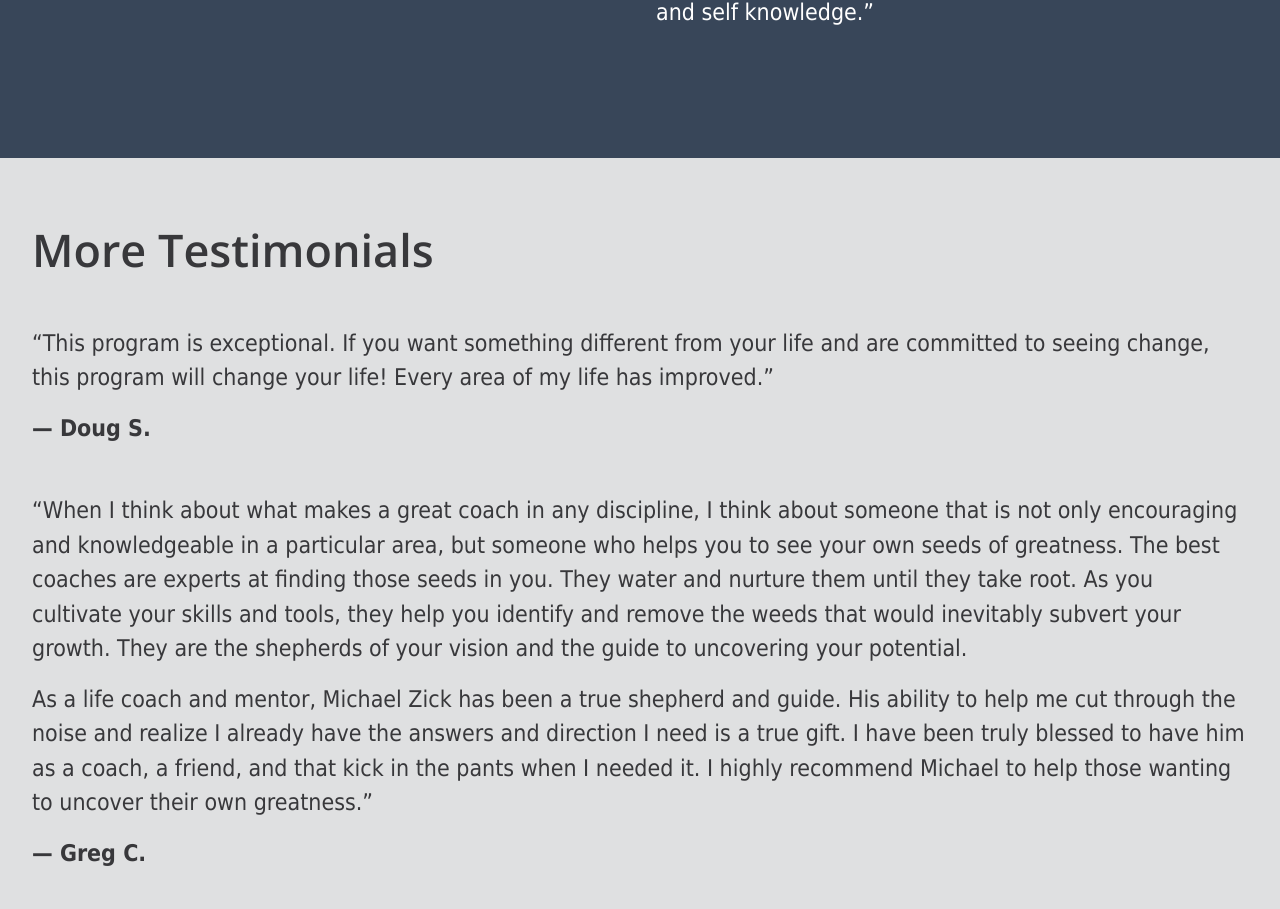
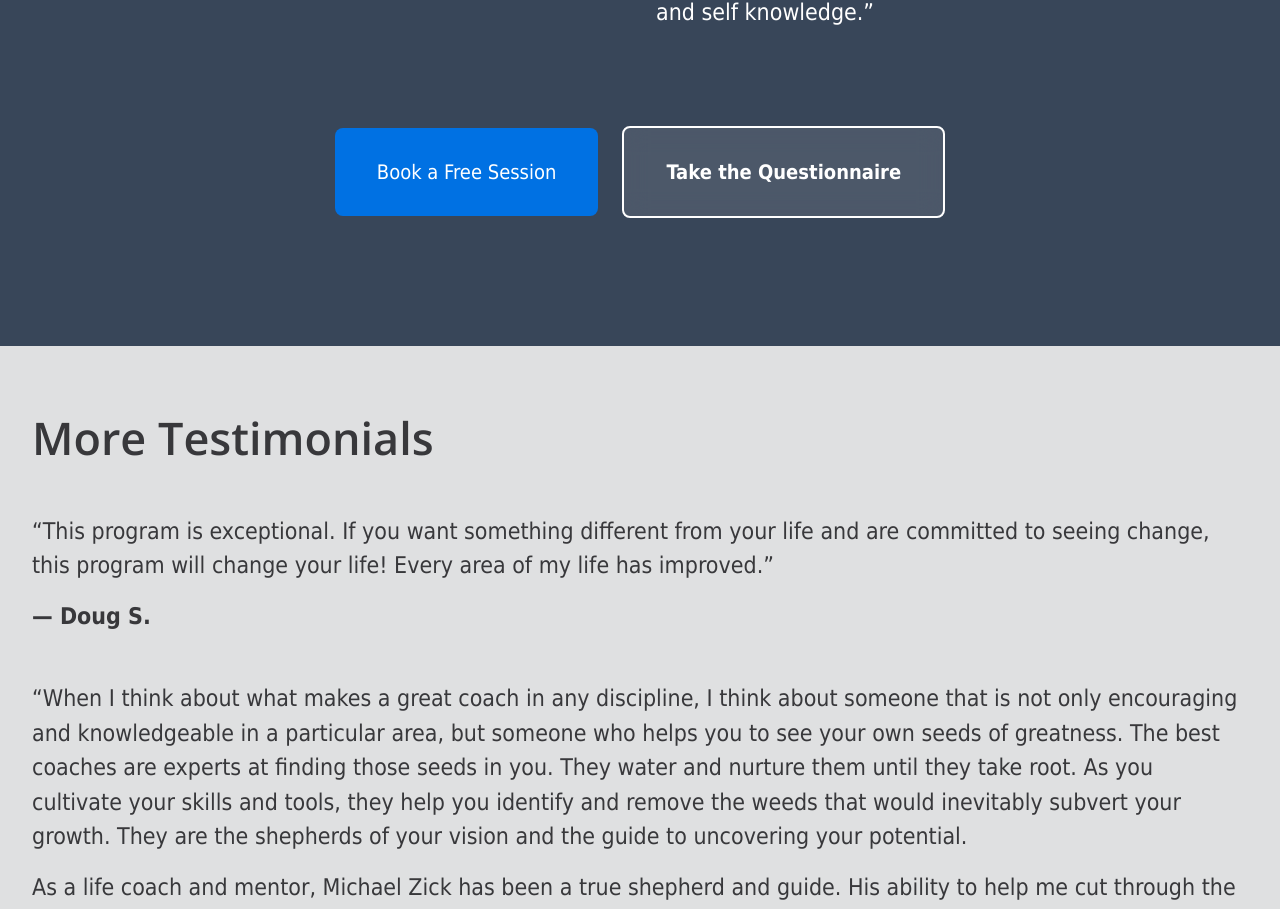
Before and after one commit to michaelzick/michaelzick.com, a Next.js app: page /testimonials in a window 1280 px wide. Shown: the part 2358-3267 px from the top of the page. Built offline with nearby package versions, Linux system fonts and the light colour scheme.

Commit message:
feat: Introduce `QuestionnaireCta` component and integrate it into multiple sections, centralizing the questionnaire call to action.

```diff
--- a/app/testimonials/page.tsx
+++ b/app/testimonials/page.tsx
@@ -110,6 +110,23 @@ export default function Testimonials() {
               </p>
             </FadeInSection>
           </div>
+
+          <div className="mt-16 flex flex-col items-center justify-center gap-6 md:flex-row">
+            <a
+              href="https://calendly.com/michaelzick/45min"
+              target="_blank"
+              rel="noopener noreferrer"
+              className="btn text-xl"
+            >
+              Book a Free Session
+            </a>
+            <a
+              href="/questionnaire"
+              className="rainbow-glass-btn"
+            >
+              Take the Questionnaire
+            </a>
+          </div>
         </div>
       </section>
 
--- /dev/null
+++ b/components/QuestionnaireCta.tsx
@@ -0,0 +1,22 @@
+'use client';
+
+import TrackedCtaLink from './TrackedCtaLink';
+
+interface QuestionnaireCTAProps {
+  location: string;
+  className?: string;
+}
+
+export default function QuestionnaireCta({ location, className }: QuestionnaireCTAProps) {
+  return (
+    <TrackedCtaLink
+      href="/questionnaire"
+      className={className || 'rainbow-glass-btn'}
+      location={location}
+      label="Take the Questionnaire"
+      target="_self"
+    >
+      Take the Questionnaire
+    </TrackedCtaLink>
+  );
+}
--- a/components/sections/BeginningSection.tsx
+++ b/components/sections/BeginningSection.tsx
@@ -3,6 +3,7 @@
 import type { RefObject } from 'react';
 import { FadeInSection } from '../FadeInSection';
 import TrackedCtaLink from '../TrackedCtaLink';
+import QuestionnaireCta from '../QuestionnaireCta';
 import { useFadeInOnScroll } from '../hooks/useFadeInOnScroll';
 
 interface BeginningSectionProps {
@@ -113,15 +114,7 @@ export function BeginningSection({
             >
               Book a Free Session
             </TrackedCtaLink>
-            <TrackedCtaLink
-              href="/questionnaire"
-              className="rainbow-glass-btn"
-              location="beginning"
-              label="Take the Questionnaire"
-              target="_self"
-            >
-              Take the Questionnaire
-            </TrackedCtaLink>
+            <QuestionnaireCta location="beginning" />
           </div>
         </FadeInSection>
       </section>
--- a/components/sections/HeroSection.tsx
+++ b/components/sections/HeroSection.tsx
@@ -1,5 +1,6 @@
 import Link from 'next/link';
 import TrackedCtaLink from '../TrackedCtaLink';
+import QuestionnaireCta from '../QuestionnaireCta';
 
 
 export function HeroSection() {
@@ -26,15 +27,7 @@ export function HeroSection() {
           >
             Book a Free Session
           </TrackedCtaLink>
-          <TrackedCtaLink
-            href="/questionnaire"
-            className="rainbow-glass-btn"
-            location="hero"
-            label="Take the Questionnaire"
-            target="_self"
-          >
-            Take the Questionnaire
-          </TrackedCtaLink>
+          <QuestionnaireCta location="hero" />
         </div>
       </div>
     </section>
--- a/components/sections/ProgramSection.tsx
+++ b/components/sections/ProgramSection.tsx
@@ -3,6 +3,7 @@
 import type { ReactNode, RefObject } from 'react';
 import { FadeInSection } from '../FadeInSection';
 import TrackedCtaLink from '../TrackedCtaLink';
+import QuestionnaireCta from '../QuestionnaireCta';
 import { useFadeInOnScroll } from '../hooks/useFadeInOnScroll';
 
 interface ProgramSectionProps {
@@ -41,8 +42,7 @@ export function ProgramSection({ sectionRef, titleRef, scrollMarginTop }: Progra
                 <li
                   key={index}
                   ref={setDetailRef(index)}
-                  className={`grid grid-cols-[auto_1fr] gap-x-6 border-b border-white/20 py-7 md:py-8 transition-all duration-700 ease-out ${
-                    detailVisible[index] ? 'opacity-100 translate-y-0' : 'opacity-0 translate-y-6'
+                  className={`grid grid-cols-[auto_1fr] gap-x-6 border-b border-white/20 py-7 md:py-8 transition-all duration-700 ease-out ${detailVisible[index] ? 'opacity-100 translate-y-0' : 'opacity-0 translate-y-6'
                     }`}
                 >
                   <span className="mt-2 font-mono text-xs font-semibold tracking-[0.35em] text-white/70">
@@ -53,13 +53,16 @@ export function ProgramSection({ sectionRef, titleRef, scrollMarginTop }: Progra
               );
             })}
           </ul>
+          <div className="mt-6 flex flex-col items-start gap-4 md:flex-row md:items-center">
             <TrackedCtaLink
               href="https://calendly.com/michaelzick/45min"
-            className="btn mt-6 text-xl"
+              className="btn text-xl"
               location="program"
             >
               Book a Free Session
             </TrackedCtaLink>
+            <QuestionnaireCta location="program" />
+          </div>
         </FadeInSection>
       </div>
     </section>
```
Lines whose indentation alone changed are shown as unchanged.
